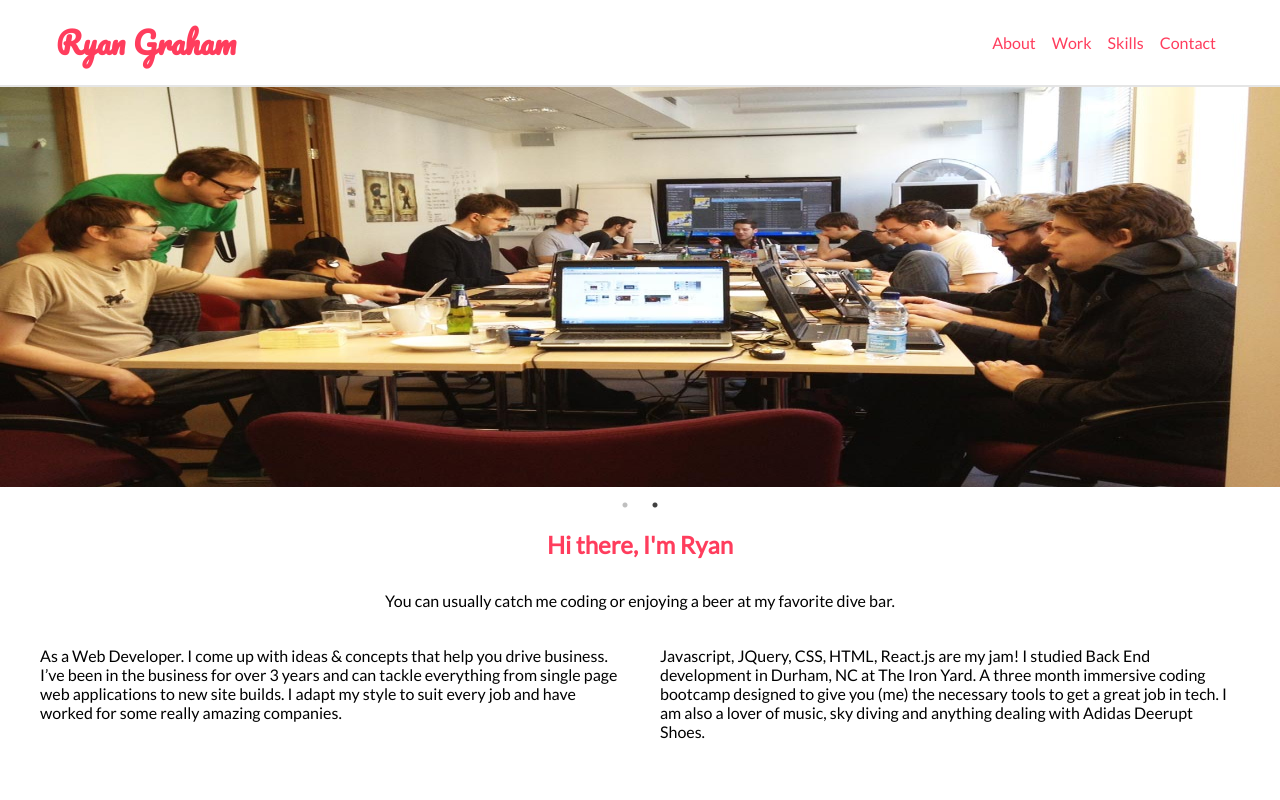
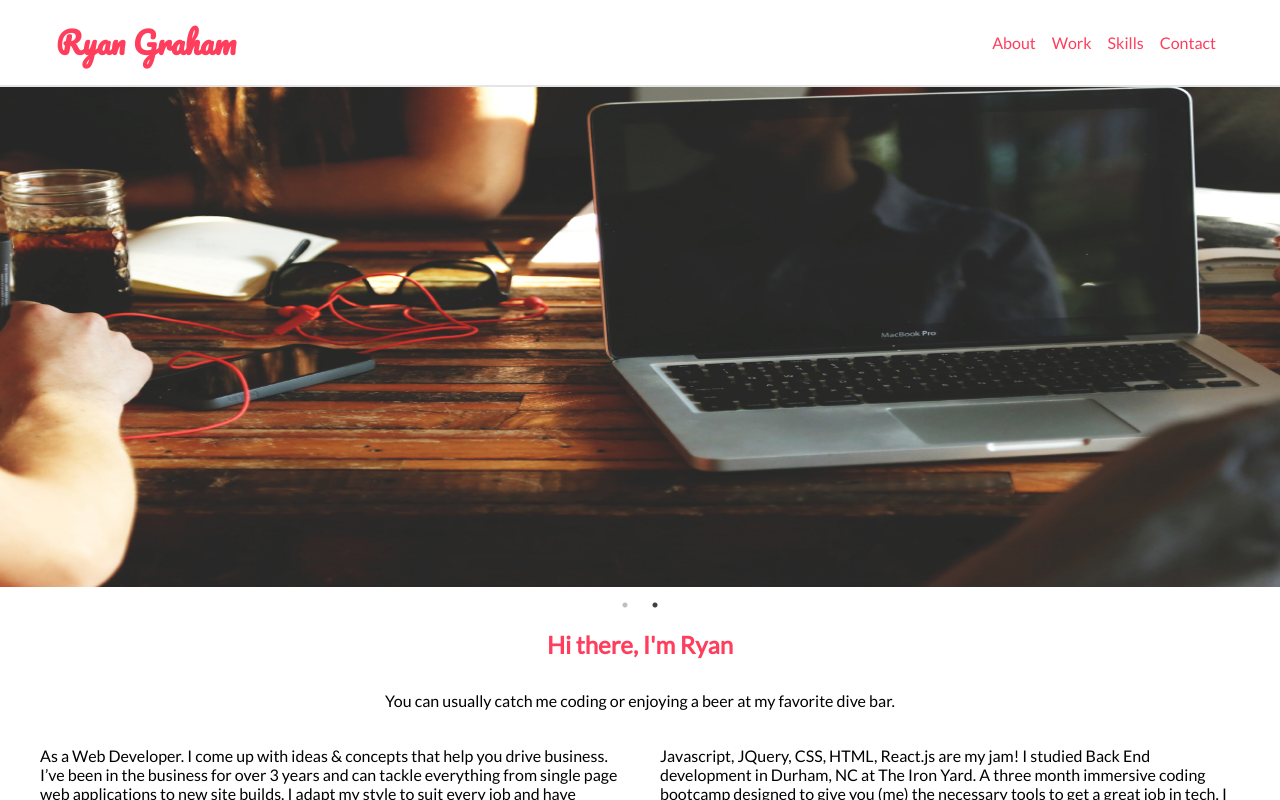
Before and after one commit to ryanwpb/newApp, a React (Create React App) app: page / in a window 1280 px wide. Built offline with nearby package versions, Linux system fonts and the light colour scheme.

Commit message:
Add changes.

```diff
--- a/src/App.css
+++ b/src/App.css
@@ -90,7 +90,7 @@ section {
   display: block;
   margin: 0px auto;
   width: 100%;
-  height: 400px;
+  height: 500px;
 }
 
 /*-- Skills Css --*/
--- a/src/skills.js
+++ b/src/skills.js
@@ -46,7 +46,7 @@ class Skills extends Component {
          <div className="skillBox">
         <img src={javascript} width="" alt="javaScript code screen shot"/>
           <h3>JavaScript</h3>
-         <p>One of the three core technologies of Web Developers. JavaScript enables interactive web pages and web applications.</p>
+         <p>One of the three core technologies of Web Developers. JavaScript makes web pages and web applications interactive.</p>
         </div>
       </section>
     </div>
--- a/src/slider.js
+++ b/src/slider.js
@@ -6,6 +6,7 @@ import marLogo from './assets/images/marketran-logo.jpg';
 import codeCoffee from './assets/images/code-coffee.jpg';
 import coding from './assets/images/coding.jpeg';
 import developers from './assets/images/developers.jpg';
+import codeDesk from './assets/images/code-bench.jpg';
 
 
 
@@ -27,7 +28,7 @@ class SimpleSlider extends React.Component {
         </div>
         </div>
         <div>
-          <img src={developers} width="" alt="Developers coding"/>
+          <img src={codeDesk} width="" alt="Developers coding"/>
         </div>
       </Slider>
     );
```
Also changed, not shown: src/assets/images/code-bench.jpg (added).
